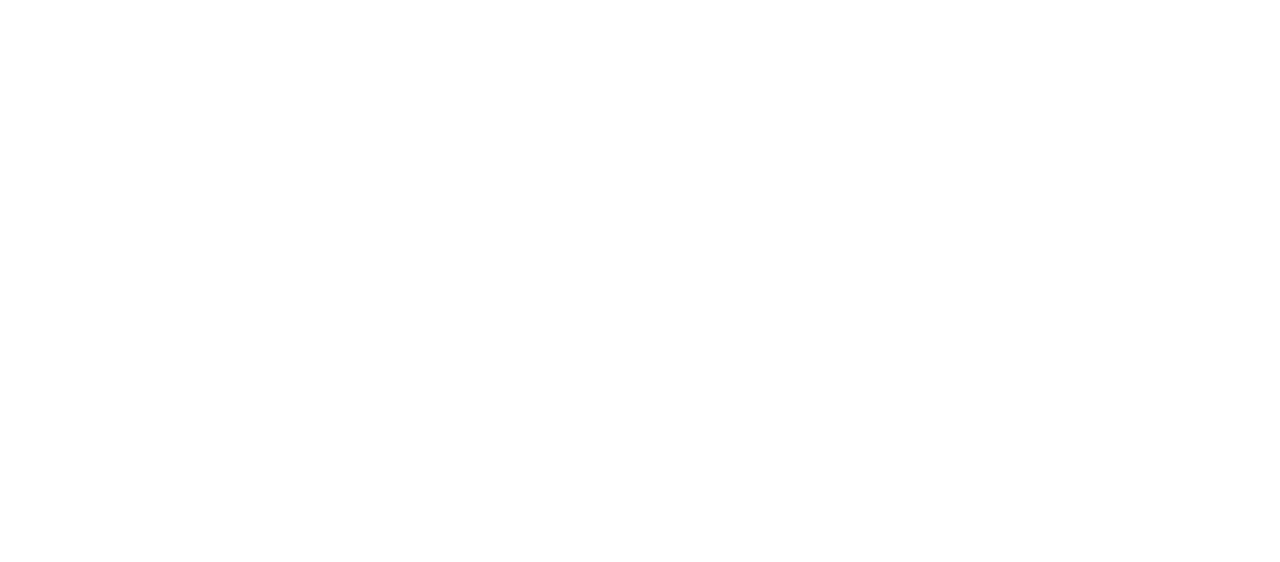
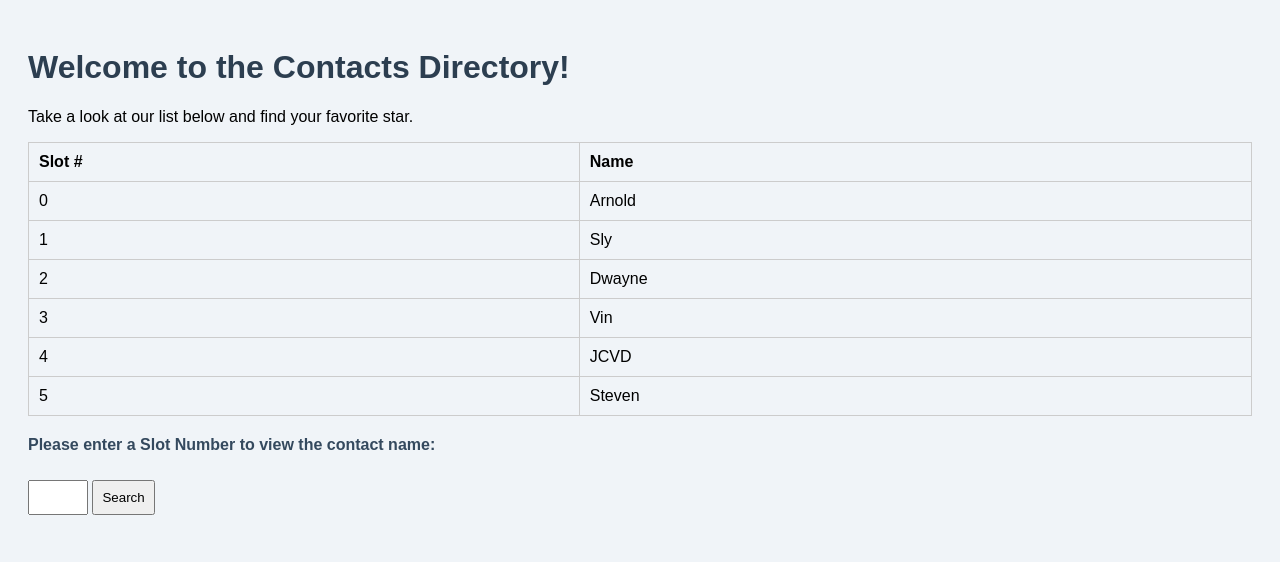
Before and after one commit to Schunat/SchultzNContacts, a plain HTML site: page index.html in a window 1280 px wide. Drawn offline with Linux system fonts and the light colour scheme.

Commit message:
updated index

```diff
--- a/index.html
+++ b/index.html
@@ -1,11 +1,94 @@
 <!DOCTYPE html>
-
-<html lang="en" xmlns="http://www.w3.org/1999/xhtml">
+<html lang="en">
 <head>
-    <meta charset="utf-8" />
-    <title></title>
+  <meta charset="UTF-8">
+  <title>Contacts</title>
+  <style>
+    body {
+      font-family: Arial, sans-serif;
+      padding: 20px;
+      background-color: #f0f4f8;
+    }
+    h1 {
+      color: #2c3e50;
+    }
+    table {
+      width: 100%;
+      border-collapse: collapse;
+      margin-bottom: 20px;
+    }
+    th, td {
+      padding: 10px;
+      border: 1px solid #ccc;
+      text-align: left;
+    }
+    #output, #prompt {
+      margin-top: 15px;
+      font-weight: bold;
+      color: #34495e;
+    }
+    input[type="number"], button {
+      padding: 8px;
+      margin-top: 10px;
+    }
+  </style>
 </head>
 <body>
 
+  <h1>Welcome to the Contacts Directory!</h1>
+  <p>Take a look at our list below and find your favorite star.</p>
+
+  <table>
+    <tr><th>Slot #</th><th>Name</th></tr>
+    <tr><td>0</td><td>Arnold</td></tr>
+    <tr><td>1</td><td>Sly</td></tr>
+    <tr><td>2</td><td>Dwayne</td></tr>
+    <tr><td>3</td><td>Vin</td></tr>
+    <tr><td>4</td><td>JCVD</td></tr>
+    <tr><td>5</td><td>Steven</td></tr>
+  </table>
+
+  <div id="interaction">
+    <p id="prompt">Please enter a Slot Number to view the contact name:</p>
+    <input type="number" id="slotInput" min="0" max="5">
+    <button onclick="selectContact()">Search</button>
+    <p id="output"></p>
+  </div>
+
+  <script>
+    const contacts = ["Arnold", "Sly", "Dwayne", "Vin", "JCVD", "Steven"];
+
+    function selectContact() {
+      let continueSearch = true;
+
+      while (continueSearch) {
+        const slot = parseInt(document.getElementById("slotInput").value);
+        const output = document.getElementById("output");
+
+        if (slot >= 0 && slot < contacts.length) {
+          output.textContent = `You selected ${contacts[slot]}.`;
+        } else {
+          output.textContent = "That name is not found. Please try again.";
+          return;
+        }
+
+        setTimeout(() => {
+          const tryAgain = confirm("Would you like to search for another name?");
+          if (tryAgain) {
+            document.getElementById("slotInput").value = "";
+            output.textContent = "";
+          } else {
+            document.getElementById("prompt").textContent = "Thanks for using the Contacts Directory!";
+            document.getElementById("slotInput").style.display = "none";
+            document.querySelector("button").style.display = "none";
+            continueSearch = false;
+          }
+        }, 100);
+
+        break; // break so loop only runs once per click
+      }
+    }
+  </script>
+
 </body>
 </html>
```
